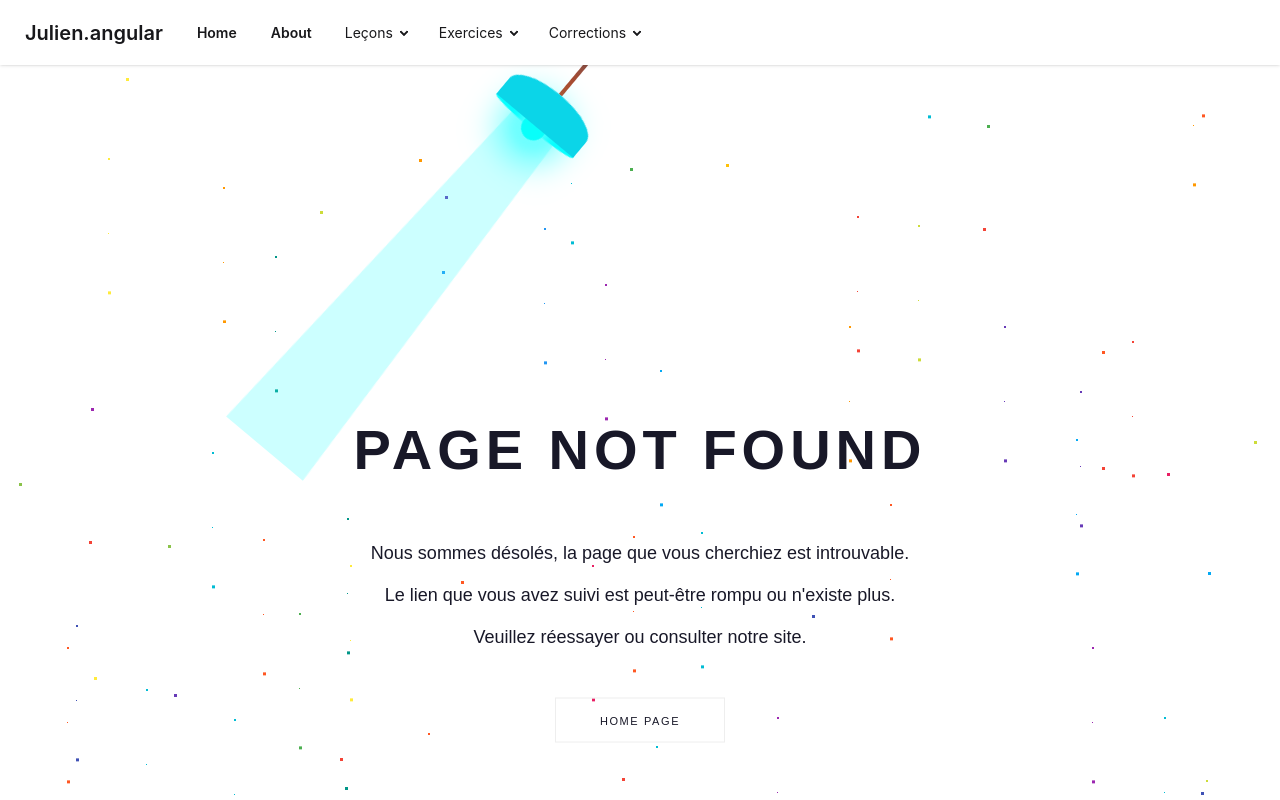
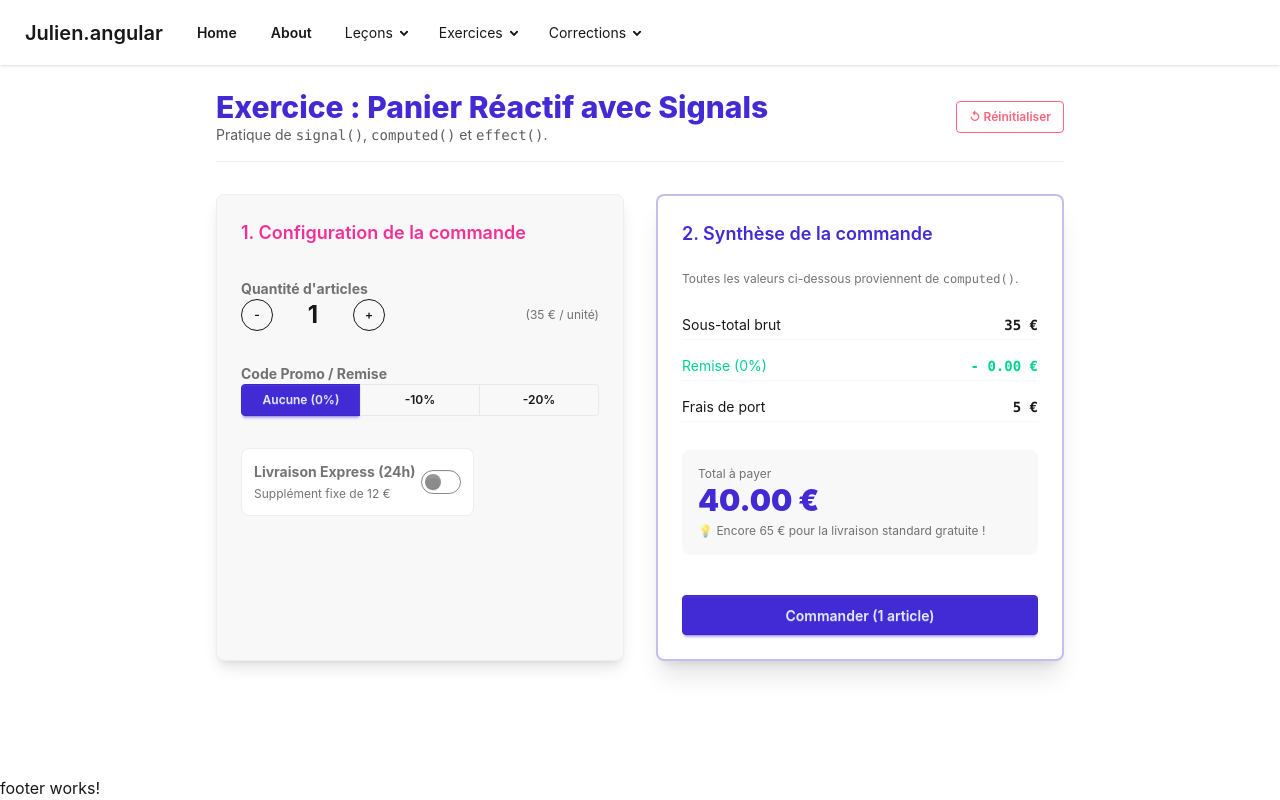
Before and after one commit to juliencongras/julien.angular, an Angular app: page /corrections/signals in a window 1280 px wide. Shown: the top 800 px of the page. Built offline with nearby package versions, Linux system fonts and the light colour scheme.

Commit message:
correction signals

```diff
--- a/src/app/app.routes.ts
+++ b/src/app/app.routes.ts
@@ -100,6 +100,10 @@ export const routes: Routes = [
         path: 'corrections/conditional_rendering',
         loadComponent: () => import('./pages/corrections/conditional-rendering-correction/conditional-rendering').then((m) => m.ConditionalRendering),
     },
+    {
+        path: 'corrections/signals',
+        loadComponent: () => import('./pages/corrections/signals-corrections/signals-exercice').then((m) => m.SignalsExercice),
+    },
 
   //! ---------- Le système page Not Found ---------------------------------------------------------------------
   // Dans Angular il faut placer à la fin le path:'**'
--- a/src/app/components/layouts/header/header.html
+++ b/src/app/components/layouts/header/header.html
@@ -46,6 +46,7 @@
             <li><a routerLink="/corrections/attributes_binding">Attributes binding</a></li>
             <li><a routerLink="/corrections/event_binding">Event binding</a></li>
             <li><a routerLink="/corrections/conditional_rendering">Conditional rendering</a></li>
+            <li><a routerLink="/corrections/signals">Signals</a></li>
           </ul>
         </details>
       </li>
--- /dev/null
+++ b/src/app/pages/corrections/signals-corrections/signals-exercice.html
@@ -0,0 +1,143 @@
+<div class="max-w-4xl mx-auto p-6 space-y-8">
+
+  <!-- En-tête -->
+  <div class="border-b border-base-300 pb-4 flex justify-between items-center">
+    <div>
+      <h1 class="text-3xl font-extrabold text-primary">Exercice : Panier Réactif avec Signals</h1>
+      <p class="text-sm text-base-content/70">
+        Pratique de <code>signal()</code>, <code>computed()</code> et <code>effect()</code>.
+      </p>
+    </div>
+    <button class="btn btn-outline btn-sm btn-error" (click)="resetCart()">
+      ↺ Réinitialiser
+    </button>
+  </div>
+
+  <div class="grid grid-cols-1 md:grid-cols-2 gap-8">
+
+    <!-- CONTRÔLES & OPTIONS -->
+    <div class="card bg-base-200 shadow-lg border border-base-300">
+      <div class="card-body space-y-6">
+        <h2 class="card-title text-secondary">1. Configuration de la commande</h2>
+
+        <!-- Quantité -->
+        <div class="form-control">
+          <label class="label"><span class="label-text font-bold">Quantité d'articles</span></label>
+          <div class="flex items-center gap-4">
+            <button
+              class="btn btn-circle btn-outline btn-sm"
+              (click)="decrementQuantity()"
+              [disabled]="quantity() === 0">
+              -
+            </button>
+            <span class="text-2xl font-bold w-12 text-center">{{ quantity() }}</span>
+            <button
+              class="btn btn-circle btn-outline btn-sm"
+              (click)="incrementQuantity()">
+              +
+            </button>
+            <span class="text-xs text-base-content/60 ml-auto">({{ unitPrice() }} € / unité)</span>
+          </div>
+        </div>
+
+        <!-- Code de réduction -->
+        <div class="form-control">
+          <label class="label"><span class="label-text font-bold">Code Promo / Remise</span></label>
+          <div class="join w-full">
+            <button
+              class="btn join-item flex-1 btn-sm"
+              [class.btn-primary]="discountPercent() === 0"
+              (click)="setDiscount(0)">
+              Aucune (0%)
+            </button>
+            <button
+              class="btn join-item flex-1 btn-sm"
+              [class.btn-primary]="discountPercent() === 10"
+              (click)="setDiscount(10)">
+              -10%
+            </button>
+            <button
+              class="btn join-item flex-1 btn-sm"
+              [class.btn-primary]="discountPercent() === 20"
+              (click)="setDiscount(20)">
+              -20%
+            </button>
+          </div>
+        </div>
+
+        <!-- Option de livraison -->
+        <div class="form-control">
+          <label class="label cursor-pointer justify-between bg-base-100 p-3 rounded-lg border border-base-300">
+            <div>
+              <span class="label-text font-bold block">Livraison Express (24h)</span>
+              <span class="text-xs text-base-content/60">Supplément fixe de 12 €</span>
+            </div>
+            <input
+              type="checkbox"
+              class="toggle toggle-primary"
+              [checked]="isExpressShipping()"
+              (change)="toggleExpressShipping()" />
+          </label>
+        </div>
+
+      </div>
+    </div>
+
+    <!-- RÉSUMÉ DYNAMIQUE (COMPUTED) -->
+    <div class="card bg-base-100 shadow-xl border-2 border-primary/30">
+      <div class="card-body space-y-4">
+        <h2 class="card-title text-primary">2. Synthèse de la commande</h2>
+        <p class="text-xs text-base-content/60">Toutes les valeurs ci-dessous proviennent de <code>computed()</code>.</p>
+
+        <div class="space-y-3 text-sm">
+          <!-- Sous-total -->
+          <div class="flex justify-between items-center py-1 border-b border-base-200">
+            <span>Sous-total brut</span>
+            <span class="font-mono font-semibold">{{ subtotal() }} €</span>
+          </div>
+
+          <!-- Remise -->
+          <div class="flex justify-between items-center py-1 border-b border-base-200 text-success">
+            <span>Remise ({{ discountPercent() }}%)</span>
+            <span class="font-mono font-semibold">- {{ discountAmount().toFixed(2) }} €</span>
+          </div>
+
+          <!-- Frais de port -->
+          <div class="flex justify-between items-center py-1 border-b border-base-200">
+            <div class="flex items-center gap-2">
+              <span>Frais de port</span>
+              @if (shippingFee() === 0 && quantity() > 0) {
+                <span class="badge badge-success badge-xs">Offert</span>
+              }
+            </div>
+            <span class="font-mono font-semibold">{{ shippingFee() }} €</span>
+          </div>
+
+          <!-- Total final -->
+          <div class="stat bg-base-200 rounded-box p-4 mt-4">
+            <div class="stat-title text-xs">Total à payer</div>
+            <div class="stat-value text-primary text-3xl font-black">
+              {{ total().toFixed(2) }} €
+            </div>
+            <div class="stat-desc mt-1">
+              @if (isExpressShipping()) {
+                ⚡ Mode Express sélectionné
+              } @else if (subtotal() < 100 && quantity() > 0) {
+                💡 Encore {{ 100 - subtotal() }} € pour la livraison standard gratuite !
+              }
+            </div>
+          </div>
+        </div>
+
+        <button
+          class="btn btn-primary w-full mt-4"
+          [disabled]="quantity() === 0">
+          Commander ({{ quantity() }} article{{ quantity() > 1 ? 's' : '' }})
+        </button>
+
+      </div>
+    </div>
+
+  </div>
+
+</div>
--- /dev/null
+++ b/src/app/pages/corrections/signals-corrections/signals-exercice.ts
@@ -0,0 +1,74 @@
+import { Component, signal, computed, effect } from '@angular/core';
+@Component({
+  imports: [],
+  selector: 'app-signals-exercice',
+  templateUrl: './signals-exercice.html',
+})
+export class SignalsExercice {
+
+  // 1. SIGNALS D'ÉTAT (State Signals)
+  quantity = signal<number>(1);
+  unitPrice = signal<number>(35);
+  discountPercent = signal<number>(0);
+  isExpressShipping = signal<boolean>(false);
+
+  // 2. SIGNALS CALCULÉS (Computed Signals)
+  // Sous-total brut
+  subtotal = computed(() => this.quantity() * this.unitPrice());
+
+  // Montant de la remise
+  discountAmount = computed(() => (this.subtotal() * this.discountPercent()) / 100);
+
+  // Calcul dynamique des frais de port
+  shippingFee = computed(() => {
+    //A voir si pas mieux avec switch
+    if (this.quantity() === 0) return 0;
+    if (this.isExpressShipping()) return 12;
+    return this.subtotal() >= 100 ? 0 : 5;
+  });
+
+  // Total final
+  total = computed(() => {
+    const result = this.subtotal() - this.discountAmount() + this.shippingFee();
+    return Math.max(0, result);
+  });
+
+  constructor() {
+    // 3. EFFECT (Effet secondaire)
+    effect(() => {
+      const cartData = {
+        quantity: this.quantity(),
+        discount: this.discountPercent(),
+        express: this.isExpressShipping(),
+        total: this.total(),
+      };
+
+      console.log('[EFFECT] Mise à jour du panier :', cartData);
+      localStorage.setItem('cart_demo_signals', JSON.stringify(cartData));
+    });
+  }
+
+  // 4. MÉTHODES D'ACTION
+  incrementQuantity(): void {
+    this.quantity.update((q) => q + 1);
+  }
+
+  decrementQuantity(): void {
+    this.quantity.update((q) => Math.max(0, q - 1));
+  }
+
+  //A améliorer on aurait que le choix entre les 3 réductions
+  setDiscount(percent: number): void {
+    this.discountPercent.set(percent);
+  }
+
+  toggleExpressShipping(): void {
+    this.isExpressShipping.update((state) => !state);
+  }
+
+  resetCart(): void {
+    this.quantity.set(1);
+    this.discountPercent.set(0);
+    this.isExpressShipping.set(false);
+  }
+}
```
